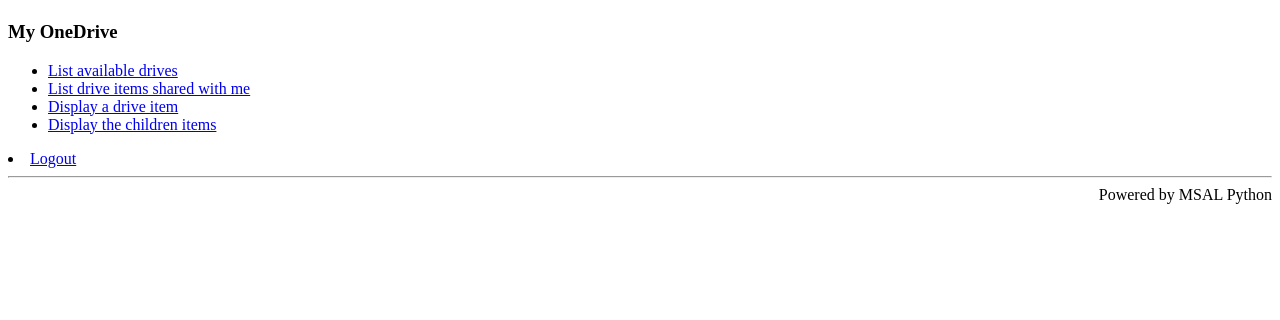
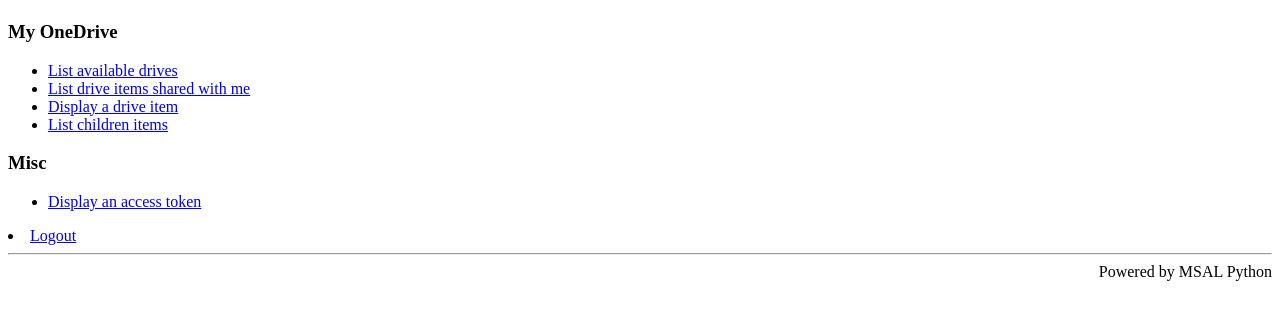
Before and after one commit to george-kuanli-peng/ms-identity-graph-python-webapp, a Flask app: template templates/index.html in a window 1280 px wide. Shown: the part 106-426 px from the top of the page. Run offline with Flask 2, Linux system fonts and the light colour scheme; the template is opened without the code that fills it, so the values that code supplies are empty.

Commit message:
Add API for getting access token

```diff
--- a/app.py
+++ b/app.py
@@ -3,6 +3,7 @@
 
 import app_config
 from blueprints.me import me_bp
+from blueprints.misc import misc_bp
 from utils import (NotAuthenticatedError,
                    build_auth_code_flow, build_msal_app,
                    load_cache, save_cache)
@@ -16,6 +17,7 @@
     lambda err: (render_template('auth_401_error.html'), err.code)
 )
 app.register_blueprint(me_bp, url_prefix='/me')
+app.register_blueprint(misc_bp, url_prefix='/misc')
 
 # This section is needed for url_for("foo", _external=True) to automatically
 # generate http scheme when this sample is running on localhost,
--- a/templates/index.html
+++ b/templates/index.html
@@ -12,7 +12,12 @@
       <li><a href="/me/drives">List available drives</a></li>
       <li><a href="/me/drive/sharedWithMe">List drive items shared with me</a></li>
       <li><a href="/me/drive/item">Display a drive item</a></li>
-      <li><a href="/me/drive/items">Display the children items</a></li>
+      <li><a href="/me/drive/items">List children items</a></li>
+    </ul>
+
+    <h3>Misc</h3>
+    <ul>
+      <li><a href="/misc/access_token">Display an access token</a></li>
     </ul>
 
     {% if config.get("B2C_PROFILE_AUTHORITY") %}
```
Also changed, not shown: blueprints/misc.py (added, +16 -0 lines).
